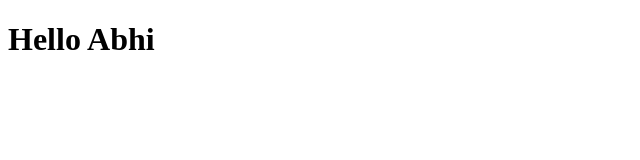
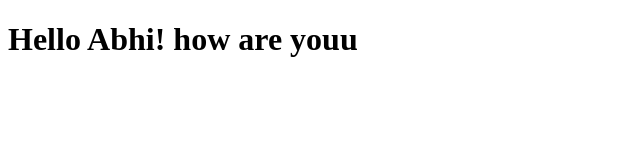
Before and after one commit to Abisshek-gif/test, a plain HTML site: page site/index.html in a window 1280 px wide. Shown: the whole page, without its empty margins (0-640 px from the left). Drawn offline with Linux system fonts and the light colour scheme.

Commit message:
small addition.

```diff
--- a/site/index.html
+++ b/site/index.html
@@ -4,6 +4,6 @@
 	<title>Hello</title>
 </head>
 <body>
-<h1>Hello Abhi</h1>
+<h1>Hello Abhi! how are youu</h1>
 </body>
 </html>
```
